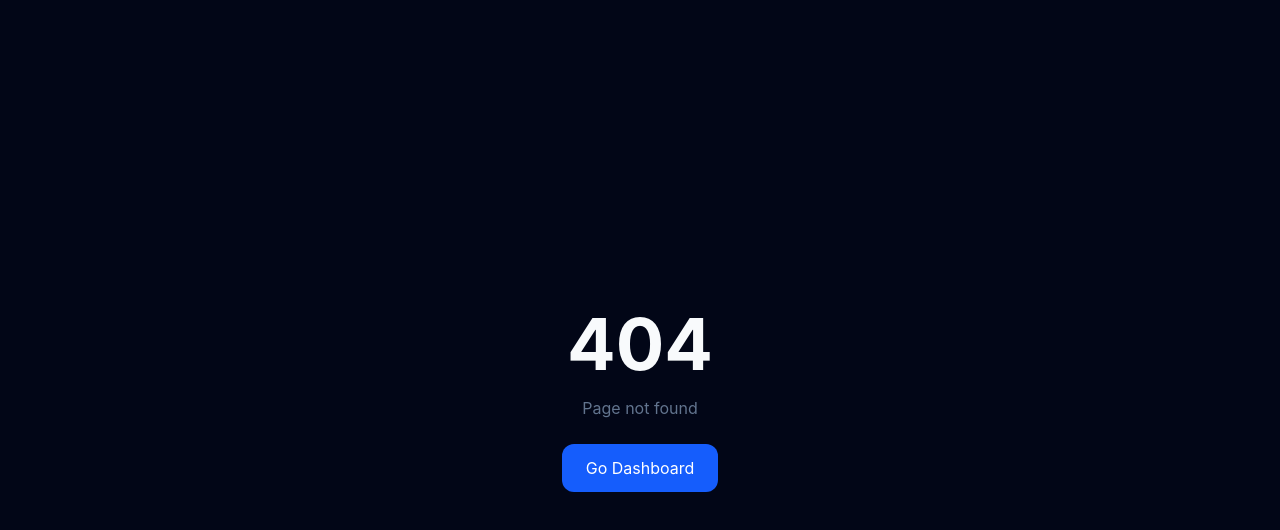
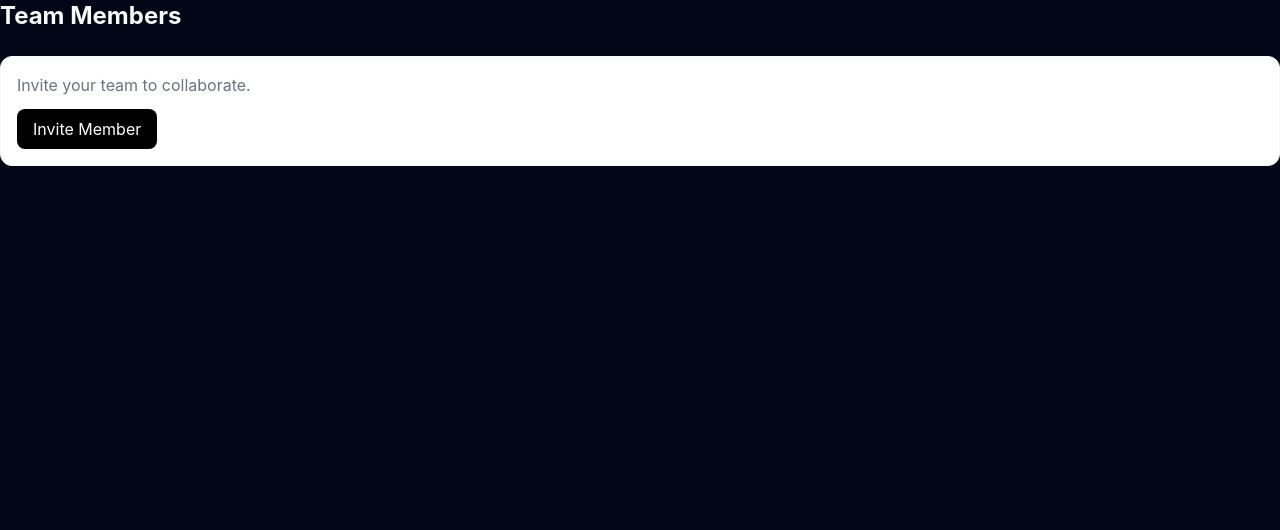
Before and after one commit to Kesarkarale/signflow, a Next.js app: page /team in a window 1280 px wide. Before the commit this address had no page. Shown: the top 530 px of the page. Built offline with nearby package versions, Linux system fonts and the light colour scheme.

Commit message:
Create page.tsx

```diff
--- /dev/null
+++ b/src/app/team/page.tsx
@@ -0,0 +1,14 @@
+export default function TeamPage() {
+  return (
+    <div>
+      <h1 className="text-2xl font-bold">Team Members</h1>
+
+      <div className="mt-6 bg-white border rounded-xl p-4">
+        <p className="text-gray-500">Invite your team to collaborate.</p>
+        <button className="mt-3 px-4 py-2 bg-black text-white rounded-lg">
+          Invite Member
+        </button>
+      </div>
+    </div>
+  );
+}
```
